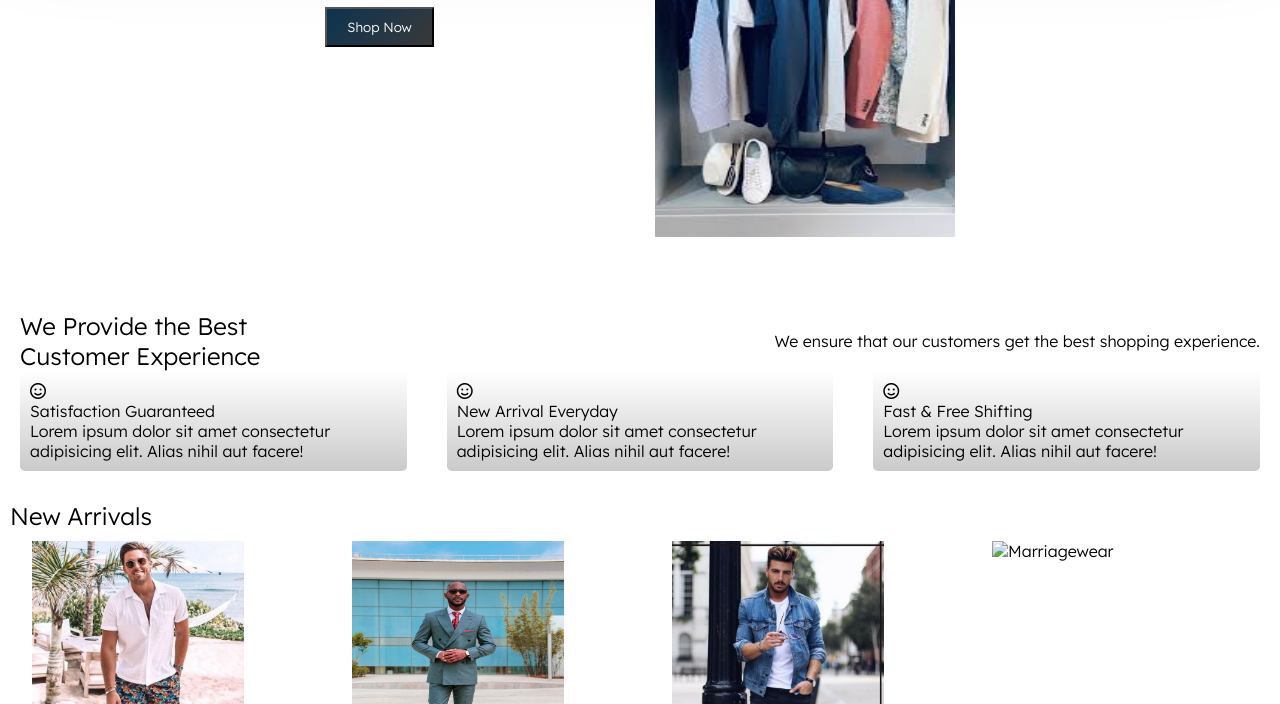
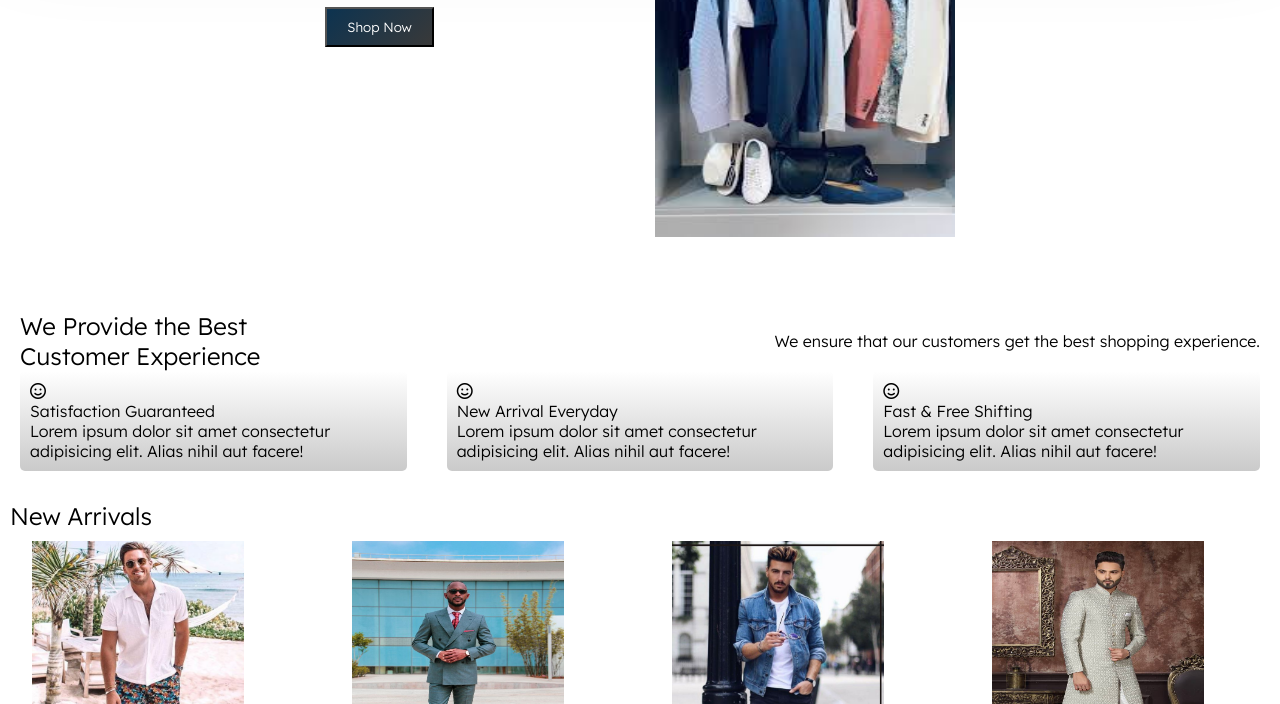
Before and after one commit to nk-simhan-designer/E-Commerce-Website, a plain HTML site: page index.html in a window 1280 px wide. Shown: the part 248-952 px from the top of the page. Drawn offline with Linux system fonts and the light colour scheme.

Commit message:
Fix HTML formatting and structure

```diff
--- a/index.html
+++ b/index.html
@@ -117,7 +117,7 @@
       </div>
 
       <div class="new-arrival-container">
-        <img src="Images//marriagewear.jpg" alt="Marriagewear" />
+        <img src="Images/marriagewear.jpg" alt="Marriagewear" />
         <button>Shop Now <i class="fa-solid fa-arrow-right"></i></button>
       </div>
     </div>
```
